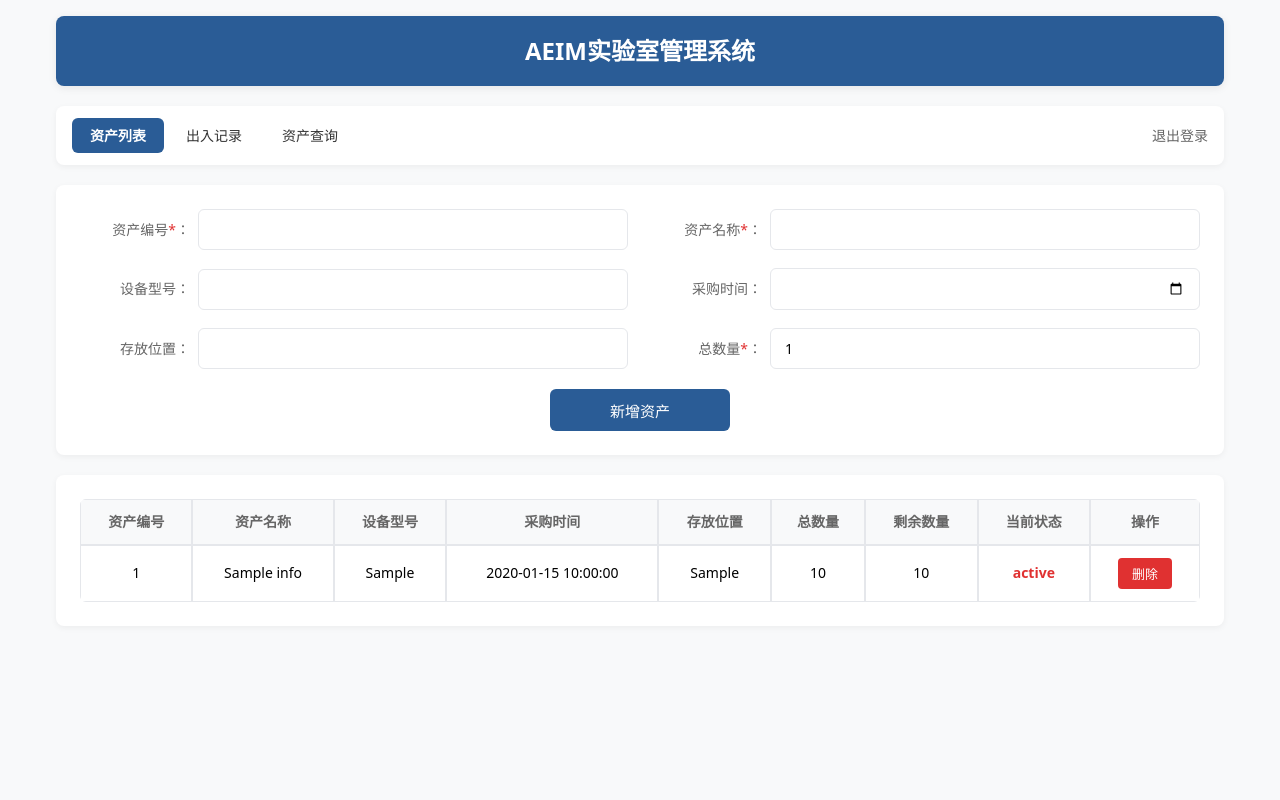
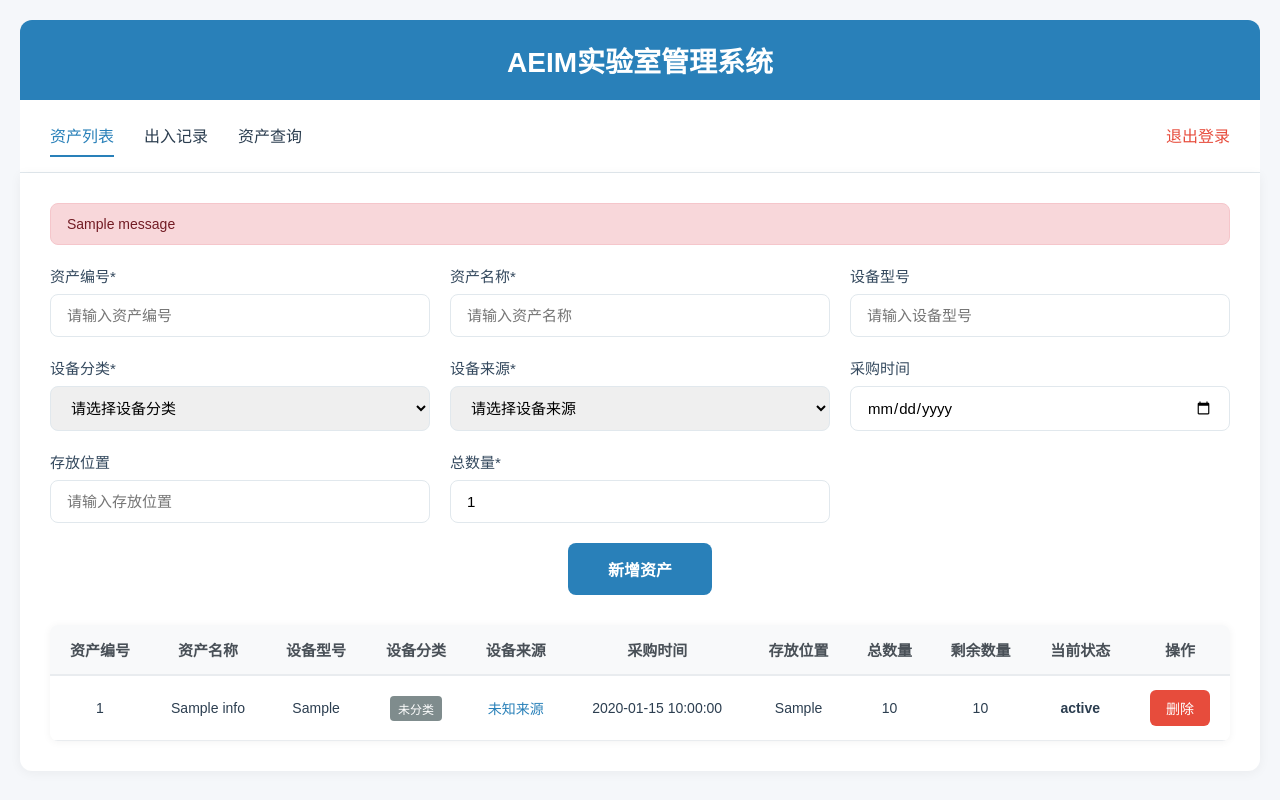
Before and after one commit to liuhuaqing446/lab-asset, a Flask app: page / in a window 1280 px wide. Run offline with Flask 3, Linux system fonts and the light colour scheme; the visitor is signed in with stand-in values (Sample User, id 1); tables that the repository leaves empty or names only in its code hold one stand-in row (values such as "Sample post"); one stand-in notice (Sample message) is shown; data that the repository does not hold is empty.

Commit message:
Update index.html

```diff
--- a/templates/index.html
+++ b/templates/index.html
@@ -1,134 +1,173 @@
 <!DOCTYPE html>
-<html>
+<html lang="zh-CN">
 <head>
     <meta charset="UTF-8">
-<meta name="viewport" content="width=device-width, initial-scale=1.0,user-scalable=no">
-<title>{{system_name}}</title>
+    <meta name="viewport" content="width=device-width, initial-scale=1.0">
+    <title>{{ system_name }} - 资产列表</title>
     <style>
-* {box-sizing:border-box;margin:0;padding:0;font-family:system-ui, "Microsoft YaHei", sans-serif;}
-body {background:#f8f9fa;line-height:1.4;}
-.container {max-width:1200px;margin:0 auto;padding:16px;}
-.header {background:#2a5c96;color:#fff;padding:18px;text-align:center;font-size:24px;font-weight:600;box-shadow:0 2px 8px rgba(0,0,0,0.08);margin-bottom:20px;border-radius:8px;}
-.nav {background:#fff;padding:12px 16px;border-radius:8px;box-shadow:0 2px 6px rgba(0,0,0,0.05);margin-bottom:20px;display:flex;align-items:center;gap:4px;flex-wrap:wrap;}
-.nav a {padding:8px 18px;border-radius:6px;text-decoration:none;color:#333;font-size:14px;transition:all 0.2s ease;white-space:nowrap;}
-.nav a.active {background:#2a5c96;color:#fff;font-weight:600;}
-.nav a:hover:not(.active):not(.logout) {background:#f5f7fa;color:#2a5c96;}
-.nav a.logout {margin-left:auto;color:#666;padding:8px 0;white-space:nowrap;}
-.nav a.logout:hover {color:#2a5c96;background:transparent;}
-.form-box {background:#fff;padding:24px;border-radius:8px;box-shadow:0 2px 6px rgba(0,0,0,0.05);margin-bottom:20px;}
-.form-grid {display:grid;grid-template-columns:1fr 1fr;gap:18px 24px;}
-.form-group {display:flex;align-items:center;gap:8px;flex-wrap:nowrap;}
-.form-group label {width:110px;text-align:right;font-size:14px;color:#666;flex-shrink:0;white-space:nowrap;}
-.form-group label span {color:#e03131;}
-.form-group input {flex:1;padding:10px 14px;border:1px solid #e5e7eb;border-radius:6px;font-size:14px;transition:all 0.2s ease;outline:none;min-width:0;}
-.form-group input:focus {border-color:#2a5c96;box-shadow:0 0 0 3px rgba(42,92,150,0.1);}
-
-/* 🔴 终极方案：彻底移除日期占位符，覆盖所有浏览器 */
-.form-group input[type="date"] {
-  padding: 9px 14px;
-  appearance: none !important;
-  -webkit-appearance: none !important;
-  -moz-appearance: none !important;
-  min-height: 42px;
-}
-/* 强制隐藏所有占位符/提示文字 */
-.form-group input[type="date"]::-webkit-datetime-edit {
-  color: transparent !important;
-}
-.form-group input[type="date"]:focus::-webkit-datetime-edit {
-  color: #333 !important;
-}
-.form-group input[type="date"]::-webkit-calendar-picker-indicator {
-  opacity: 1;
-  margin-left: auto;
-}
-.form-group input[type="date"]::placeholder,
-.form-group input[type="date"]::-webkit-input-placeholder,
-.form-group input[type="date"]::-moz-placeholder {
-  color: transparent !important;
-  opacity: 0 !important;
-}
-
-.btn-add {width:180px;height:42px;margin:20px auto 0;display:block;background:#2a5c96;color:#fff;border:none;border-radius:6px;font-size:15px;cursor:pointer;transition:all 0.2s ease;}
-.btn-add:hover {background:#234b7a;transform:translateY(-1px);}
-.btn-add:active {transform:translateY(0);}
-.table-box {background:#fff;padding:24px;border-radius:8px;box-shadow:0 2px 6px rgba(0,0,0,0.05);overflow-x:auto;}
-table {width:100%;border-collapse:separate;border-spacing:0;border-radius:6px;overflow:hidden;}
-th, td {border:1px solid #e5e7eb;padding:12px 14px;text-align:center;font-size:14px;white-space:nowrap;}
-th {background:#f8f9fa;font-weight:600;color:#666;}
-tr:hover {background:#fafbfc;}
-.status-in {color:#07c160;font-weight:600;}
-.status-out {color:#e03131;font-weight:600;}
-.btn-delete {background:#e03131;color:#fff;border:none;padding:6px 14px;border-radius:4px;font-size:13px;cursor:pointer;transition:all 0.2s ease;}
-.btn-delete:hover {background:#c92a2a;}
-.flash-success {padding:12px 16px;border-radius:6px;margin-bottom:16px;background:#f0f9ff;color:#07c160;border:1px solid #b7e4c7;animation:fadeIn 0.3s ease;}
-.flash-error {padding:12px 16px;border-radius:6px;margin-bottom:16px;background:#fff5f5;color:#e03131;border:1px solid #ffd9d9;animation:fadeIn 0.3s ease;}
-@keyframes fadeIn {from{opacity:0;transform:translateY(-8px);}to{opacity:1;transform:translateY(0);}}
-@media (max-width:768px) {
-  .form-grid {grid-template-columns:1fr;gap:14px 0;}
-  .form-group label {width:90px;font-size:13px;}
-  .form-group input {padding:8px 12px;font-size:13px;}
-  .nav {padding:10px;gap:6px;}
-  .nav a {padding:6px 12px;font-size:13px;flex:1;text-align:center;}
-  .nav a.logout {margin-left:0;flex:100%;text-align:right;}
-  .form-box {padding:16px;}
-  .header {padding:14px;font-size:20px;}
-}
+        * { margin: 0; padding: 0; box-sizing: border-box; font-family: "Microsoft YaHei", sans-serif; }
+        body { background-color: #f5f7fa; padding: 20px; }
+        .container { max-width: 1400px; margin: 0 auto; }
+        .header { background: #2980b9; color: #fff; padding: 20px 30px; border-radius: 12px 12px 0 0; text-align: center; }
+        .header h1 { font-size: 28px; font-weight: 600; }
+        .nav { background: #fff; padding: 15px 30px; border-bottom: 1px solid #e1e8ed; display: flex; gap: 30px; align-items: center; }
+        .nav a { text-decoration: none; color: #2c3e50; font-size: 16px; font-weight: 500; padding: 8px 0; border-bottom: 2px solid transparent; transition: all 0.3s; }
+        .nav a.active { color: #2980b9; border-bottom-color: #2980b9; }
+        .nav .logout { margin-left: auto; color: #e74c3c; }
+        .content { background: #fff; padding: 30px; border-radius: 0 0 12px 12px; box-shadow: 0 2px 12px rgba(0,0,0,0.05); }
+        .flash-message { padding: 12px 16px; border-radius: 8px; margin-bottom: 20px; font-size: 14px; }
+        .flash-success { background: #d4edda; color: #155724; border: 1px solid #c3e6cb; }
+        .flash-error { background: #f8d7da; color: #721c24; border: 1px solid #f5c6cb; }
+        .form-grid { display: grid; grid-template-columns: repeat(3, 1fr); gap: 20px; margin-bottom: 30px; }
+        .form-group { display: flex; flex-direction: column; gap: 8px; }
+        .form-group label { color: #34495e; font-size: 15px; font-weight: 500; }
+        .form-group input, .form-group select { padding: 12px 16px; border: 1px solid #e1e8ed; border-radius: 8px; font-size: 15px; transition: border-color 0.3s; }
+        .form-group input:focus, .form-group select:focus { outline: none; border-color: #2980b9; box-shadow: 0 0 0 3px rgba(41,128,185,0.1); }
+        .btn-submit { grid-column: 1 / -1; justify-self: center; padding: 14px 40px; background: #2980b9; color: #fff; border: none; border-radius: 8px; font-size: 16px; font-weight: 600; cursor: pointer; transition: background-color 0.3s; }
+        .btn-submit:hover { background: #1a5276; }
+        .asset-table { width: 100%; border-collapse: collapse; border-radius: 8px; overflow: hidden; box-shadow: 0 1px 8px rgba(0,0,0,0.05); }
+        .asset-table thead { background: #f8f9fa; }
+        .asset-table th { padding: 14px 12px; text-align: center; color: #495057; font-weight: 600; font-size: 15px; border-bottom: 2px solid #e9ecef; }
+        .asset-table td { padding: 14px 12px; text-align: center; color: #2c3e50; font-size: 14px; border-bottom: 1px solid #e9ecef; }
+        .asset-table tbody tr:hover { background: #f8f9fa; }
+        .status-in { color: #27ae60; font-weight: 600; }
+        .status-out { color: #e74c3c; font-weight: 600; }
+        .category-tag { display: inline-block; padding: 4px 8px; border-radius: 4px; font-size: 12px; color: #fff; }
+        .category-1 { background: #3498db; } /* 机械类 */
+        .category-2 { background: #e67e22; } /* 电气类 */
+        .category-3 { background: #7f8c8d; } /* 其他类 */
+        .source-tag { color: #2980b9; font-weight: 500; }
+        .btn-delete { padding: 8px 16px; background: #e74c3c; color: #fff; border: none; border-radius: 6px; font-size: 14px; cursor: pointer; transition: background-color 0.3s; }
+        .btn-delete:hover { background: #c0392b; }
+        @media (max-width: 992px) { .form-grid { grid-template-columns: repeat(2, 1fr); } }
+        @media (max-width: 768px) { .form-grid { grid-template-columns: 1fr; } .asset-table { display: block; overflow-x: auto; } }
     </style>
 </head>
 <body>
     <div class="container">
-  <div class="header">{{system_name}}</div>
+        <div class="header">
+            <h1>{{ system_name }}</h1>
+        </div>
         <div class="nav">
             <a href="/" class="active">资产列表</a>
             <a href="/record">出入记录</a>
             <a href="/query">资产查询</a>
             <a href="/logout" class="logout">退出登录</a>
         </div>
-
+        <div class="content">
             {% with messages = get_flashed_messages() %}
                 {% if messages %}
-      {% for msg in messages %}
-        {% if '成功' in msg %}
-          <div class="flash-success" id="flash-tip">{{msg}}</div>
-        {% else %}
-          <div class="flash-error" id="flash-tip">{{msg}}</div>
-        {% endif %}
-      {% endfor %}
+                    <div class="flash-message {{ 'flash-success' if '成功' in messages[0] else 'flash-error' }}">
+                        {{ messages[0] }}
+                    </div>
                 {% endif %}
             {% endwith %}
 
-  <div class="form-box">
+            <!-- 资产录入表单（3类分类/3类来源，无经手人） -->
             <form method="post" action="/add_asset">
                 <div class="form-grid">
-        <div class="form-group"><label>资产编号<span>*</span>：</label><input name="asset_id" required></div>
-        <div class="form-group"><label>资产名称<span>*</span>：</label><input name="name" required></div>
-        <div class="form-group"><label>设备型号：</label><input name="model"></div>
-        <div class="form-group"><label>采购时间：</label><input type="date" name="purchase_time"></div>
-        <div class="form-group"><label>存放位置：</label><input name="location"></div>
-        <div class="form-group"><label>总数量<span>*</span>：</label><input type="number" name="total_quantity" value="1" min="1"></div>
+                    <div class="form-group">
+                        <label>资产编号*</label>
+                        <input type="text" name="asset_id" required placeholder="请输入资产编号">
                     </div>
-      <button type="submit" class="btn-add">新增资产</button>
+                    <div class="form-group">
+                        <label>资产名称*</label>
+                        <input type="text" name="name" required placeholder="请输入资产名称">
+                    </div>
+                    <div class="form-group">
+                        <label>设备型号</label>
+                        <input type="text" name="model" placeholder="请输入设备型号">
+                    </div>
+                    <div class="form-group">
+                        <label>设备分类*</label>
+                        <select name="category" required>
+                            <option value="">请选择设备分类</option>
+                            {% for cate in categories %}
+                            <option value="{{ cate }}">{{ cate }}</option>
+                            {% endfor %}
+                        </select>
+                    </div>
+                    <div class="form-group">
+                        <label>设备来源*</label>
+                        <select name="source" required>
+                            <option value="">请选择设备来源</option>
+                            {% for src in sources %}
+                            <option value="{{ src }}">{{ src }}</option>
+                            {% endfor %}
+                        </select>
+                    </div>
+                    <div class="form-group">
+                        <label>采购时间</label>
+                        <input type="date" name="purchase_time">
+                    </div>
+                    <div class="form-group">
+                        <label>存放位置</label>
+                        <input type="text" name="location" placeholder="请输入存放位置">
+                    </div>
+                    <div class="form-group">
+                        <label>总数量*</label>
+                        <input type="number" name="total_quantity" value="1" min="1" required>
+                    </div>
+                    <div class="form-group"></div> <!-- 占位符，保持布局整齐 -->
+                    <button type="submit" class="btn-submit">新增资产</button>
+                </div>
             </form>
-  </div>
 
-  <div class="table-box">
-    <table>
+            <!-- 资产列表（3类分类/3类来源，无经手人列） -->
+            <table class="asset-table">
                 <thead>
                     <tr>
-          <th>资产编号</th><th>资产名称</th><th>设备型号</th><th>采购时间</th><th>存放位置</th><th>总数量</th><th>剩余数量</th><th>当前状态</th><th>操作</th>
+                        <th>资产编号</th>
+                        <th>资产名称</th>
+                        <th>设备型号</th>
+                        <th>设备分类</th>
+                        <th>设备来源</th>
+                        <th>采购时间</th>
+                        <th>存放位置</th>
+                        <th>总数量</th>
+                        <th>剩余数量</th>
+                        <th>当前状态</th>
+                        <th>操作</th>
                     </tr>
                 </thead>
                 <tbody>
                     {% for asset in assets %}
+                    {% set model_str = asset.model or '' %}
+                    {% set cate = '未分类' %}
+                    {% set src = '未知来源' %}
+                    {% set model_origin = model_str %}
+                    {# 解析3类分类/3类来源 #}
+                    {% if '|' in model_str %}
+                        {% set parts = model_str.split('|', 1) %}
+                        {% set model_origin = parts[0] %}
+                        {% if '-' in parts[1] %}
+                            {% set ext_parts = parts[1].split('-', 1) %}
+                            {% set cate = ext_parts[0] %}
+                            {% set src = ext_parts[1] %}
+                        {% endif %}
+                    {% elif '-' in model_str %}
+                        {% set ext_parts = model_str.split('-', 1) %}
+                        {% set cate = ext_parts[0] %}
+                        {% set src = ext_parts[1] %}
+                        {% set model_origin = '无' %}
+                    {% endif %}
+                    {# 分类标签样式（3类对应3种颜色） #}
+                    {% set cate_class = 'category-1' if cate == '机械类' else 'category-2' if cate == '电气类' else 'category-3' %}
                     <tr>
-          <td>{{asset.asset_id}}</td><td>{{asset.name}}</td><td>{{asset.model or '未填写'}}</td>
-          <td>{{asset.purchase_time}}</td><td>{{asset.location or '未填写'}}</td><td>{{asset.total_quantity}}</td>
-          <td>{{asset.current_quantity}}</td><td class="{{'status-in' if asset.status=='在库' else 'status-out'}}">{{asset.status}}</td>
+                        <td>{{ asset.asset_id }}</td>
+                        <td>{{ asset.name }}</td>
+                        <td>{{ model_origin or '无' }}</td>
+                        <td><span class="category-tag {{ cate_class }}">{{ cate }}</span></td>
+                        <td><span class="source-tag">{{ src }}</span></td>
+                        <td>{{ asset.purchase_time or '未填写' }}</td>
+                        <td>{{ asset.location or '未填写' }}</td>
+                        <td>{{ asset.total_quantity }}</td>
+                        <td>{{ asset.current_quantity }}</td>
+                        <td class="{{ 'status-out' if asset.status == '借出' else 'status-in' }}">{{ asset.status }}</td>
                         <td>
                             <form method="post" action="/delete_asset" onsubmit="return confirm('确定删除该资产及所有关联记录？')" style="display:inline;">
-              <input type="hidden" name="asset_id" value="{{asset.asset_id}}">
-              <button type="submit" class="btn-delete">删除</button>
+                                <input type="hidden" name="asset_id" value="{{ asset.asset_id }}">
+                                <button class="btn-delete">删除</button>
                             </form>
                         </td>
                     </tr>
@@ -137,21 +176,5 @@ tr:hover {background:#fafbfc;}
             </table>
         </div>
     </div>
-
-<script>
-const flashTip = document.getElementById('flash-tip');
-if (flashTip) {
-  setTimeout(() => {
-    flashTip.style.opacity = '0';
-    flashTip.style.transition = 'opacity 0.6s ease, transform 0.6s ease';
-    flashTip.style.transform = 'translateY(-10px)';
-    setTimeout(() => flashTip.remove(), 600);
-  }, 3000);
-}
-document.querySelector('input[name="asset_id"]').addEventListener('keydown', (e) => {
-  if (e.key === ' ') e.preventDefault();
-});
-setInterval(() => { fetch(window.location.origin).catch(err=>{}); }, 600000);
-</script>
 </body>
 </html>
```
Lines whose indentation alone changed are shown as unchanged.
